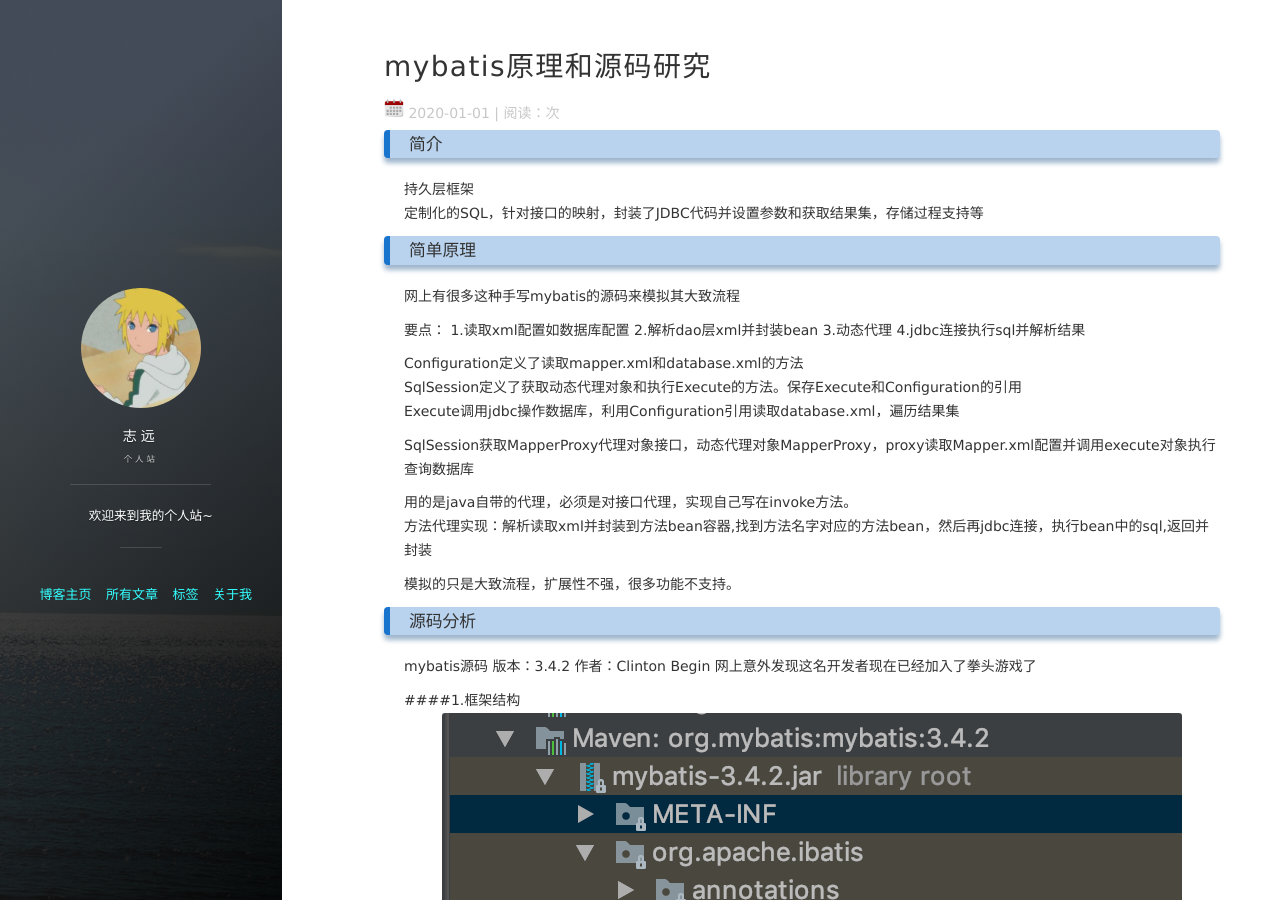
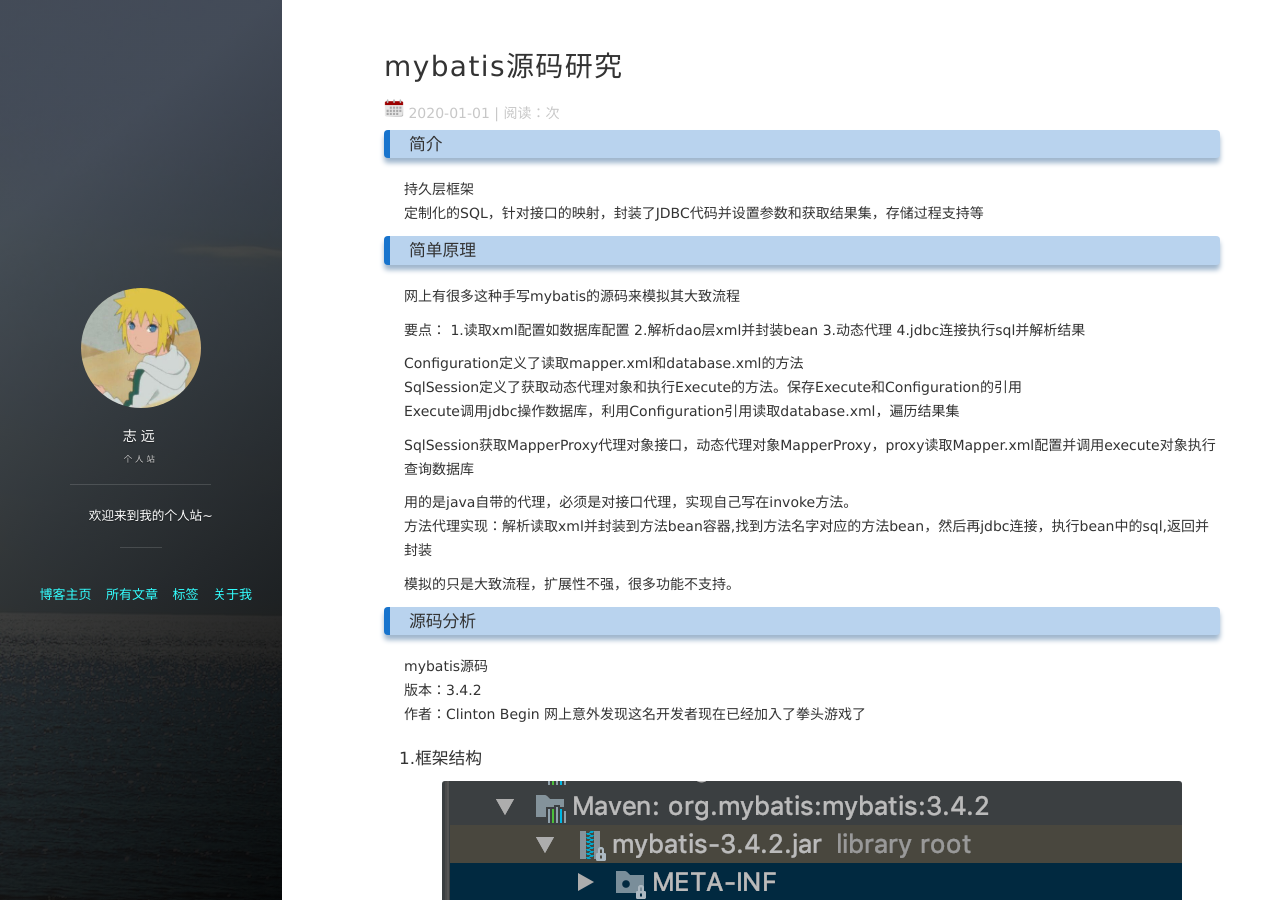
Before and after one commit to blueskyxzy/blueskyxzy.github.io, a Jekyll site: the page built from _posts/2020-01-01-mybatiscode.md, in a window 1280 px wide and 900 px high. Built offline with Jekyll 4.4.1, drawn with Linux system fonts in a browser that asks for light colours; nearby versions of some CDN libraries; comment, search, counter and statistics services are not loaded.

Commit message:
add mybatis

```diff
--- a/_posts/2020-01-01-mybatiscode.md
+++ b/_posts/2020-01-01-mybatiscode.md
@@ -1,6 +1,6 @@
 ---
 layout: post
-title: mybatis原理和源码研究
+title: mybatis源码研究
 date: 2020-01-01
 tags: 技术
 ---
@@ -35,7 +35,7 @@ mybatis源码
 版本：3.4.2
 作者：Clinton Begin  网上意外发现这名开发者现在已经加入了拳头游戏了
 
-####1.框架结构
+#### 1.框架结构
    ![mybatis框架图](/images/posts/mybatis/mybatis001.png)
 
     org.apache.ibatis.annotations  自定义的注解包。如@Param
@@ -60,7 +60,7 @@ mybatis源码
     org.apache.ibatis.transaction  事务。包装数据库连接，处理连接生命周期
     org.apache.ibatis.type   类型处理器。包括数据库类型对应java类型，可自定义类型处理器
 
-####2.测试demo
+#### 2.测试demo
 
         // 获取Mybatis的配置文件，内部通过ClassLoader加载文件流
         InputStream resourceAsStream = Resources.getResourceAsStream("mybatis-config.xml");
```
